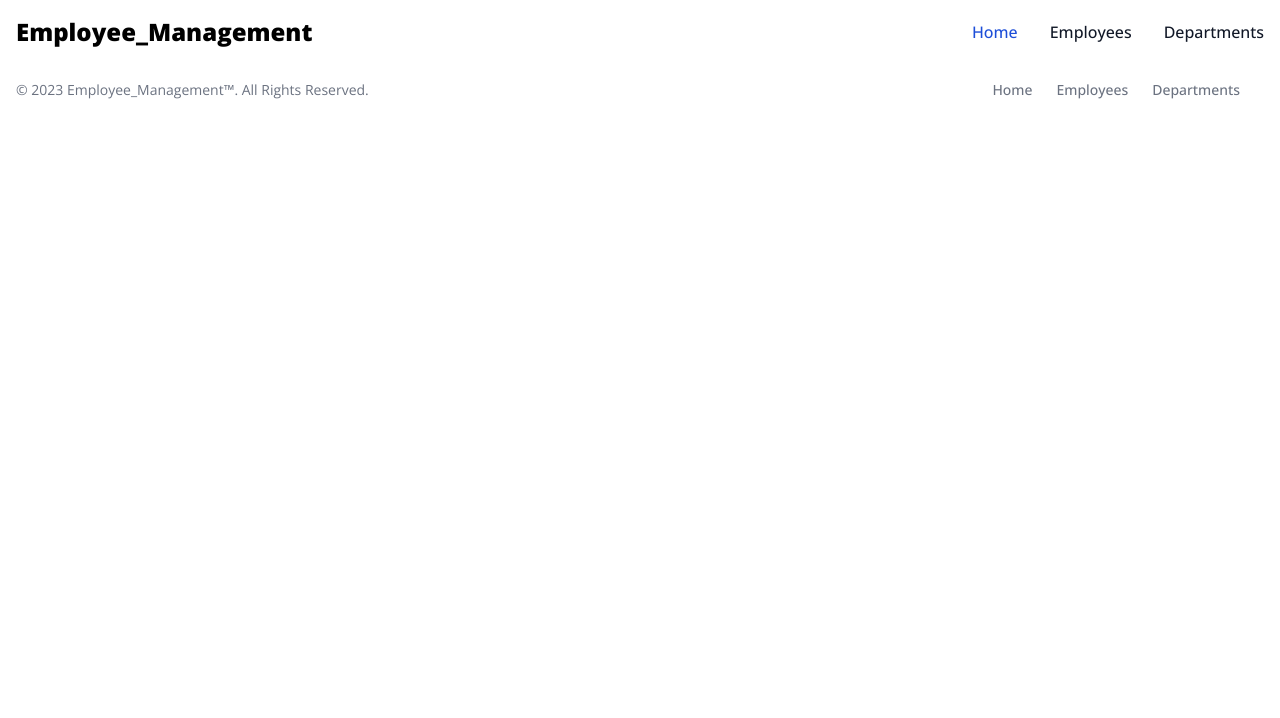
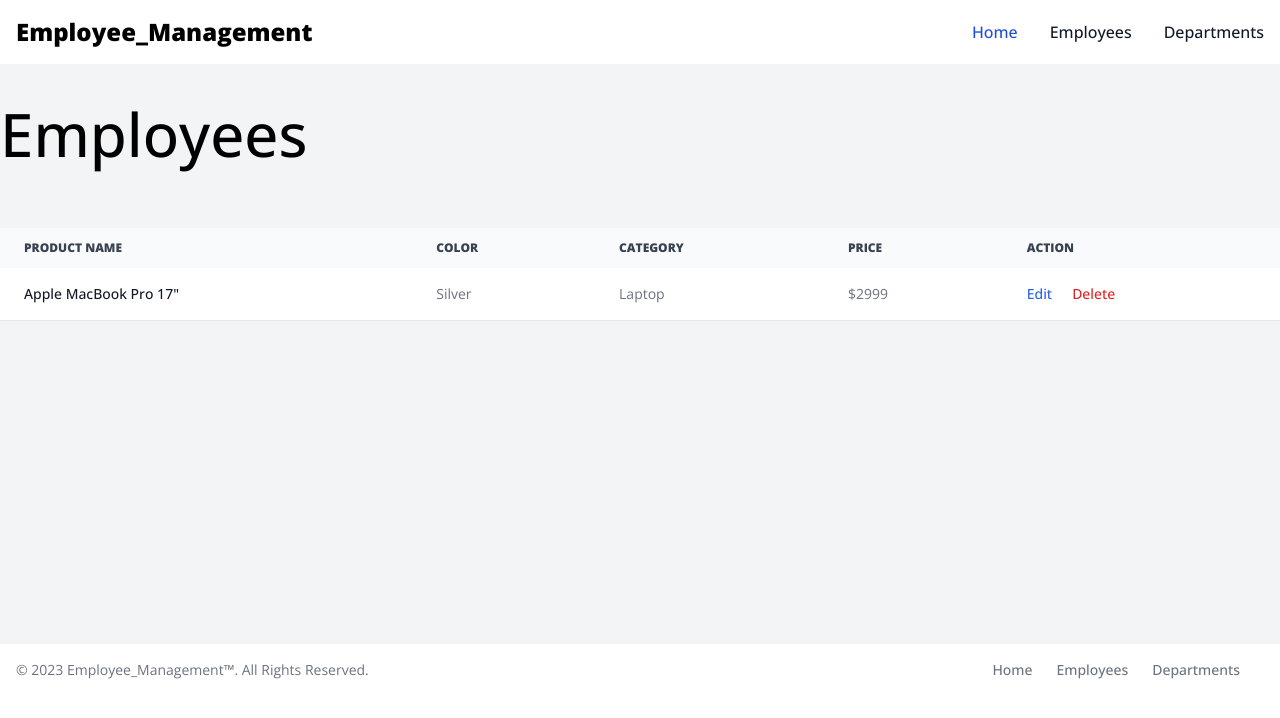
Before and after one commit to NeoMatlala/EmployeeManagement.Wep.API.Project, a Nuxt app in the folder EmployeeManage.UI/: page /employees in a window 1280 px wide. Shown: the top 718 px of the page. Built offline with nearby package versions, Linux system fonts and the light colour scheme.

Commit message:
department table || department count on index

```diff
--- a/EmployeeManage.UI/components/Header.vue
+++ b/EmployeeManage.UI/components/Header.vue
@@ -13,13 +13,13 @@
             <div class="hidden w-full md:block md:w-auto" id="navbar-default">
             <ul class="font-medium flex flex-col p-4 md:p-0 mt-4 border border-gray-100 rounded-lg bg-gray-50 md:flex-row md:space-x-8 rtl:space-x-reverse md:mt-0 md:border-0 md:bg-white dark:bg-gray-800 md:dark:bg-gray-900 dark:border-gray-700">
                 <li>
-                    <a href="#" class="block py-2 px-3 text-white bg-blue-700 rounded md:bg-transparent md:text-blue-700 md:p-0" aria-current="page">Home</a>
+                    <NuxtLink to="/" class="block py-2 px-3 text-white bg-blue-700 rounded md:bg-transparent md:text-blue-700 md:p-0" aria-current="page">Home</NuxtLink>
                 </li>
                 <li>
-                    <a href="#" class="block py-2 px-3 text-gray-900 rounded hover:bg-gray-100 md:hover:bg-transparent md:border-0 md:hover:text-blue-700 md:p-0">Employees</a>
+                    <NuxtLink to="/employees" class="block py-2 px-3 text-gray-900 rounded hover:bg-gray-100 md:hover:bg-transparent md:border-0 md:hover:text-blue-700 md:p-0">Employees</NuxtLink>
                 </li>
                 <li>
-                    <a href="#" class="block py-2 px-3 text-gray-900 rounded hover:bg-gray-100 md:hover:bg-transparent md:border-0 md:hover:text-blue-700 md:p-0">Departments</a>
+                    <NuxtLink to="/departments" class="block py-2 px-3 text-gray-900 rounded hover:bg-gray-100 md:hover:bg-transparent md:border-0 md:hover:text-blue-700 md:p-0">Departments</NuxtLink>
                 </li>
             </ul>
             </div>
--- /dev/null
+++ b/EmployeeManage.UI/pages/departments/index.vue
@@ -0,0 +1,68 @@
+<template>
+    <div class="max-w-7xl mx-auto">
+        <h1 class="font-medium text-6xl mb-16">Departments</h1>
+
+        <div class="relative overflow-x-auto">
+            <table class="w-full text-sm text-left rtl:text-right text-gray-500 dark:text-gray-400">
+                <thead class="text-xs text-gray-700 uppercase bg-gray-50 dark:bg-gray-700 dark:text-gray-400">
+                    <tr>
+                        <th scope="col" class="px-6 py-3">
+                            Department name
+                        </th>
+                        <th scope="col" class="px-6 py-3">
+                            Manager
+                        </th>
+                        <th scope="col" class="px-6 py-3">
+                            Members
+                        </th>
+                        <th scope="col" class="px-6 py-3">
+                            Action
+                        </th>
+                    </tr>
+                </thead>
+                <tbody>
+                    <tr class="odd:bg-white odd:dark:bg-gray-900 even:bg-gray-50 even:dark:bg-gray-800 border-b dark:border-gray-700" v-for="department in departments">
+                        <th scope="row" class="px-6 py-4 font-medium text-gray-900 whitespace-nowrap dark:text-white">
+                            {{ department.departmentName }}
+                        </th>
+                        <td class="px-6 py-4">
+                            {{ department.manager }}
+                        </td>
+                        <td class="px-6 py-4">
+                            {{ department.members }}
+                        </td>
+                        <td class="px-6 py-4 space-x-5">
+                            <a href="#" class="font-medium text-blue-600 hover:underline">Edit</a>
+                            <a href="#" class="font-medium text-red-600 hover:underline">Delete</a>
+                        </td>
+                    </tr>
+                </tbody>
+            </table>
+        </div>
+    </div>
+</template>
+
+<script>
+import axios from 'axios';
+
+export default{
+    data(){
+        return{
+            departments: []
+        }
+    },
+    created(){
+        this.fetchDepartments();
+    },
+    methods:{
+        async fetchDepartments(){
+            try{
+                var response = await axios.get('https://localhost:7244/api/Department/GetDepartments');
+                this.departments = response.data
+            } catch(error){
+                console.log('Error fetching departments', error.message)
+            }
+        }
+    }
+}
+</script>
--- /dev/null
+++ b/EmployeeManage.UI/pages/employees/index.vue
@@ -0,0 +1,52 @@
+<template>
+    <div class="max-w-7xl mx-auto">
+        <h1 class="font-medium text-6xl mb-16">Employees</h1>
+
+
+
+<div class="relative overflow-x-auto">
+    <table class="w-full text-sm text-left rtl:text-right text-gray-500 dark:text-gray-400">
+        <thead class="text-xs text-gray-700 uppercase bg-gray-50 dark:bg-gray-700 dark:text-gray-400">
+            <tr>
+                <th scope="col" class="px-6 py-3">
+                    Product name
+                </th>
+                <th scope="col" class="px-6 py-3">
+                    Color
+                </th>
+                <th scope="col" class="px-6 py-3">
+                    Category
+                </th>
+                <th scope="col" class="px-6 py-3">
+                    Price
+                </th>
+                <th scope="col" class="px-6 py-3">
+                    Action
+                </th>
+            </tr>
+        </thead>
+        <tbody>
+            <tr class="odd:bg-white odd:dark:bg-gray-900 even:bg-gray-50 even:dark:bg-gray-800 border-b dark:border-gray-700">
+                <th scope="row" class="px-6 py-4 font-medium text-gray-900 whitespace-nowrap dark:text-white">
+                    Apple MacBook Pro 17"
+                </th>
+                <td class="px-6 py-4">
+                    Silver
+                </td>
+                <td class="px-6 py-4">
+                    Laptop
+                </td>
+                <td class="px-6 py-4">
+                    $2999
+                </td>
+                <td class="px-6 py-4 space-x-5">
+                    <a href="#" class="font-medium text-blue-600 hover:underline">Edit</a>
+                    <a href="#" class="font-medium text-red-600 hover:underline">Delete</a>
+                </td>
+            </tr>
+        </tbody>
+    </table>
+</div>
+
+    </div>
+</template>
--- a/EmployeeManage.UI/pages/index.vue
+++ b/EmployeeManage.UI/pages/index.vue
@@ -1,9 +1,17 @@
 <template>
     <div class="max-w-7xl mx-auto">
         <h1 class="text-center font-medium text-6xl mb-16">Dashboard</h1>
-        <ul v-for="department in departments">
-            <li>{{ department.departmentName }} - {{ department.manager }}</li>
-        </ul>
+
+        <div class="mt-10 flex justify-center items-center gap-16">
+            <a href="#" class="block max-w-[200px] p-6 bg-white border border-gray-200 rounded-lg hover:bg-gray-100">
+                <h5 class="mb-2 text-2xl font-bold tracking-tight text-gray-900 dark:text-white">56</h5>
+                <p class="font-normal text-gray-700 dark:text-gray-400">Departments</p>
+            </a>
+            <NuxtLink to="/departments" class="block max-w-[200px] p-6 bg-white border border-gray-200 rounded-lg hover:bg-gray-100">
+                <h5 class="mb-2 text-2xl font-bold tracking-tight text-gray-900 dark:text-white">{{count}}</h5>
+                <p class="font-normal text-gray-700 dark:text-gray-400">Departments</p>
+            </NuxtLink>
+        </div>
     </div>
 
 </template>
@@ -14,18 +22,17 @@ import axios from 'axios';
 export default{
     data() {
         return {
-        departments: []
+        count: 0,
         };
     },
     created(){
-    this.fetchDepartments();
+    this.fetchDepartmentsCount();
     },
     methods: {
-        async fetchDepartments() {
+        async fetchDepartmentsCount() {
             try{
                 const response = await axios.get('https://localhost:7244/api/Department/GetDepartments');
-                console.log(response.data);
-                this.departments = response.data
+                this.count = response.data.length
             } catch(error) {
                 console.error('Error fetching departments:', error.message);
             }
```
